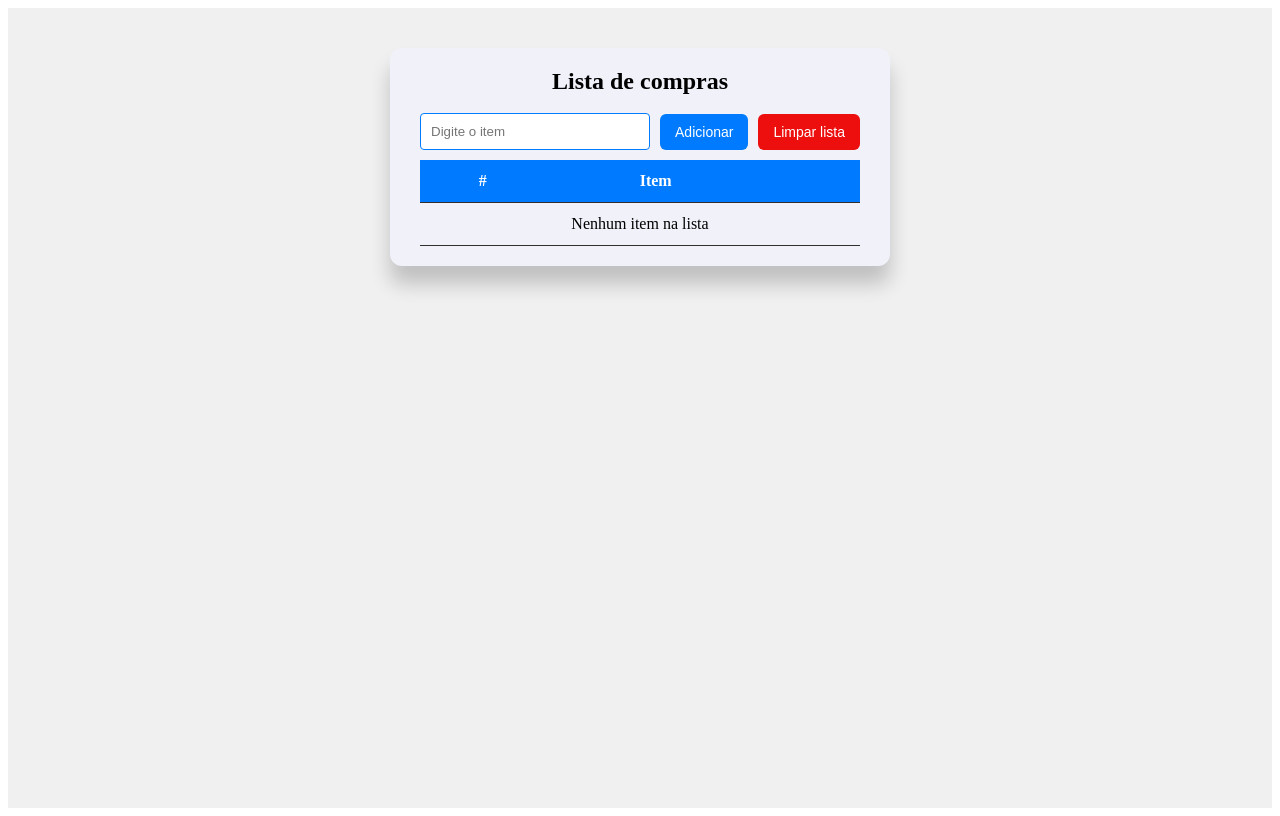
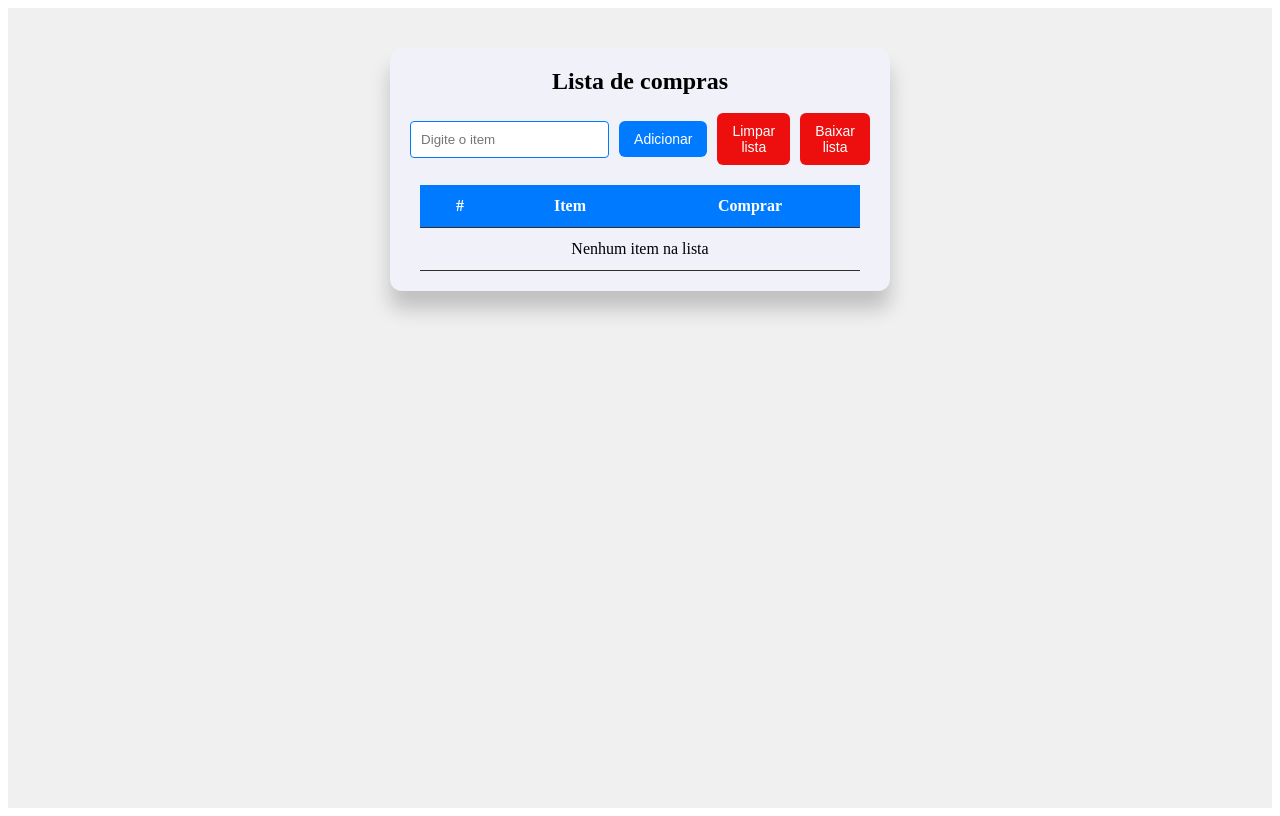
Before and after one commit to lucas-sagit/ListaCompras, an Angular app: page / in a window 1280 px wide. Built offline with nearby package versions, Linux system fonts and the light colour scheme.

Commit message:
button download

```diff
--- a/src/app/item_lista.ts
+++ b/src/app/item_lista.ts
@@ -2,4 +2,5 @@ export class ItemLista {
   id?: number;
   nome?: string;
   comprado: boolean = false;
+  comprar: boolean;
 }
--- a/src/app/shopping/shopping.component.css
+++ b/src/app/shopping/shopping.component.css
@@ -110,3 +110,22 @@ th, td {
     width: 100%;
   }
 }
+
+.add-item-form {
+  margin-bottom: 20px;
+}
+
+ul {
+  list-style-type: none;
+  padding: 0;
+}
+
+li {
+  padding: 8px;
+  cursor: pointer;
+}
+
+li.comprar {
+  text-decoration: line-through;
+  color: gray;
+}
--- a/src/app/shopping/shopping.component.html
+++ b/src/app/shopping/shopping.component.html
@@ -2,38 +2,34 @@
   <div class="container">
     <h2>Lista de compras</h2>
 
-    <form #frm = "ngForm" class="add-item-form" (ngSubmit)="adicionarItem()">
-      <input type="text"
-             id="item"
-             name="item"
-             [(ngModel)]="item"
-             placeholder="Digite o item" required>
+    <form #frm="ngForm" class="add-item-form" (ngSubmit)="adicionarItem()">
+      <input type="text" id="item" name="item" [(ngModel)]="item" placeholder="Digite o item" required>
       <button type="submit">Adicionar</button>
-
       <button type="button" (click)="limparLista()">Limpar lista</button>
+      <button type="button" (click)="downloadPDF()">Baixar lista</button>
     </form>
 
+ <div id="lista">
   <table>
     <thead>
       <tr>
         <th>#</th>
         <th>Item</th>
-          <th></th>
+        <th>Comprar</th>
       </tr>
     </thead>
     <tbody>
-        @for ( atributo of lista; track atributo.id ) {
+      @for (atributo of lista; track atributo.id) {
         <tr>
           <td>{{ atributo.id }}</td>
           <td>
-            <span [ngClass]="{'item_riscado' : atributo.comprado}">
-                                               {{atributo.nome}}
+            <span [ngClass]="{ 'item_riscado': atributo.comprar}">
+              {{ atributo.nome }}
             </span>
           </td>
           <td>
-            <input type="checkbox"
-                   (click)="item_riscado(atributo)"
-                   [checked]="atributo.comprado"></td>
+            <input type="checkbox" (click)="item_riscado(atributo)" [checked]="atributo.comprar"/>
+          </td>
         </tr>
       }
       @empty {
@@ -41,8 +37,8 @@
           <td colspan="3">Nenhum item na lista</td>
         </tr>
       }
-
     </tbody>
   </table>
 </div>
+
 </div>
--- a/src/app/shopping/shopping.component.ts
+++ b/src/app/shopping/shopping.component.ts
@@ -2,6 +2,8 @@ import { Component } from '@angular/core';
 import { CommonModule } from '@angular/common';
 import { FormsModule } from '@angular/forms';
 import { ItemLista } from '../item_lista';
+import { jsPDF } from 'jspdf';
+import html2canvas from 'html2canvas';
 
 @Component({
   selector: 'app-shopping',
@@ -11,10 +13,8 @@ import { ItemLista } from '../item_lista';
 })
 export class ShoppingComponent {
 
-  item: string='';
+  item: string = '';
   lista: ItemLista[] = [];
-
-
 
   adicionarItem() {
     let itemLista = new ItemLista();
@@ -23,14 +23,31 @@ export class ShoppingComponent {
 
     this.lista.push(itemLista);
 
-    this.item ="";
+    this.item = "";
   }
 
   item_riscado(item: ItemLista) {
-    item.comprado = !item.comprado;
+    item.comprar = !item.comprar;
   }
 
   limparLista() {
     this.lista = [];
   }
+
+  downloadPDF() {
+    const doc = new jsPDF();
+    const element = document.getElementById('lista');
+
+    if (element) {
+      html2canvas(element).then((canvas) => {
+        const imgData = canvas.toDataURL('image/png');
+        const imgProps = doc.getImageProperties(imgData);
+        const pdfWidth = doc.internal.pageSize.getWidth();
+        const pdfHeight = (imgProps.height * pdfWidth) / imgProps.width;
+
+        doc.addImage(imgData, 'PNG', 0, 0, pdfWidth, pdfHeight);
+        doc.save('lista_de_compras.pdf');
+      });
+    }
+  }
 }
```
Lines whose indentation alone changed are shown as unchanged.
